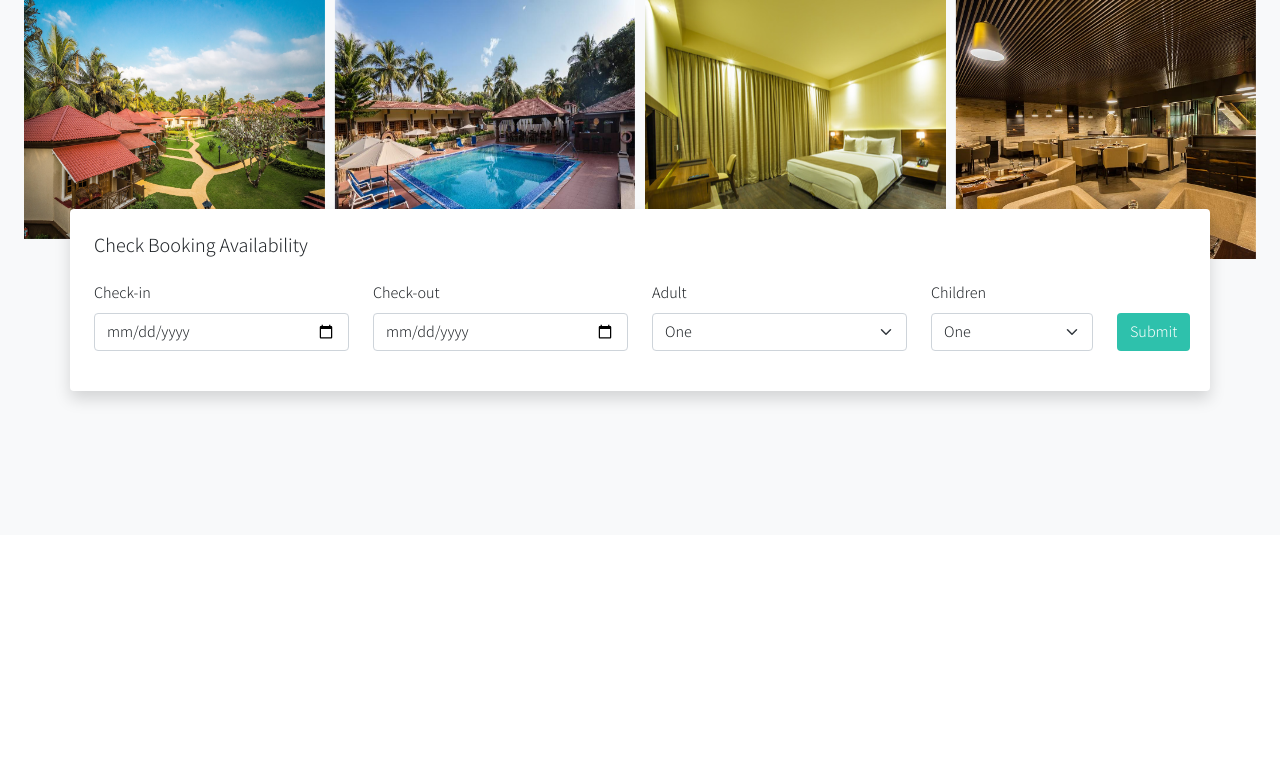
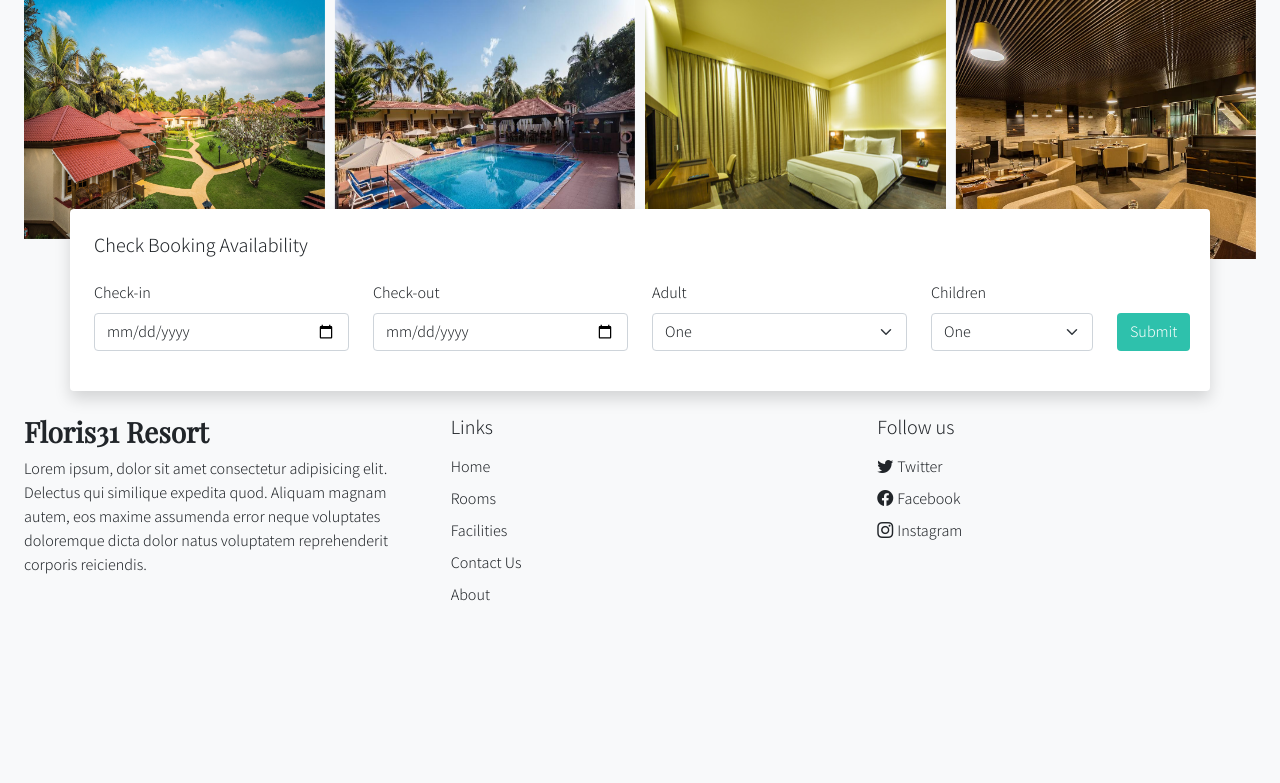
Before and after one commit to Vishwparmar/floris31website, a PHP site: page / in a window 1280 px wide. Shown: the part 643-1426 px from the top of the page. Before the commit the page ends 1050 px from the top, so only its background shows below. Run offline with PHP 8.4, Linux system fonts and the light colour scheme; some web fonts are replaced.

Commit message:
footer added

```diff
--- a/index.php
+++ b/index.php
@@ -286,6 +286,41 @@
         </div>
     </div>
 
+    <!-- Footer -->
+    <div class="container-fluid">
+        <div class="row">
+            <div class="col-lg-4 p-4">
+                <h3 class="h-font fw-bold fs-3">Floris31 Resort </h3>
+                <p>
+                    Lorem ipsum, dolor sit amet consectetur adipisicing elit.
+                    Delectus qui similique expedita quod. Aliquam magnam autem,
+                    eos maxime assumenda error neque voluptates doloremque dicta dolor natus
+                    voluptatem reprehenderit corporis reiciendis.
+                </p>
+            </div>
+            <div class="col-lg-4 p-4">
+                <h5 class="mb-3">Links</h5>
+                <a href="#" class="text-decoration-none d-inline-block mb-2 text-dark">Home</a><br>
+                <a href="#" class="text-decoration-none d-inline-block mb-2 text-dark">Rooms</a><br>
+                <a href="#" class="text-decoration-none d-inline-block mb-2 text-dark">Facilities</a><br>
+                <a href="#" class="text-decoration-none d-inline-block mb-2 text-dark">Contact Us</a><br>
+                <a href="#" class="text-decoration-none d-inline-block mb-2 text-dark">About</a><br>
+            </div>
+            <div class="col-lg-4 p-4">
+                <h5 class="mb-3">Follow us</h5>
+                <a href="#" class="d-inline-block text-dark text-decoration-none mb-2">
+                    <i class="bi bi-twitter me-1"></i>Twitter
+                </a><br>
+                <a href="#" class="d-inline-block text-dark text-decoration-none mb-2">
+                    <i class="bi bi-facebook me-1"></i>Facebook
+                </a><br>
+                <a href="#" class="d-inline-block text-dark text-decoration-none mb-2">
+                    <i class="bi bi-instagram me-1"></i>Instagram
+                </a><br>
+            </div>
+        </div>
+    </div>
+
     <br><br><br>
     <br><br><br>
 
```
